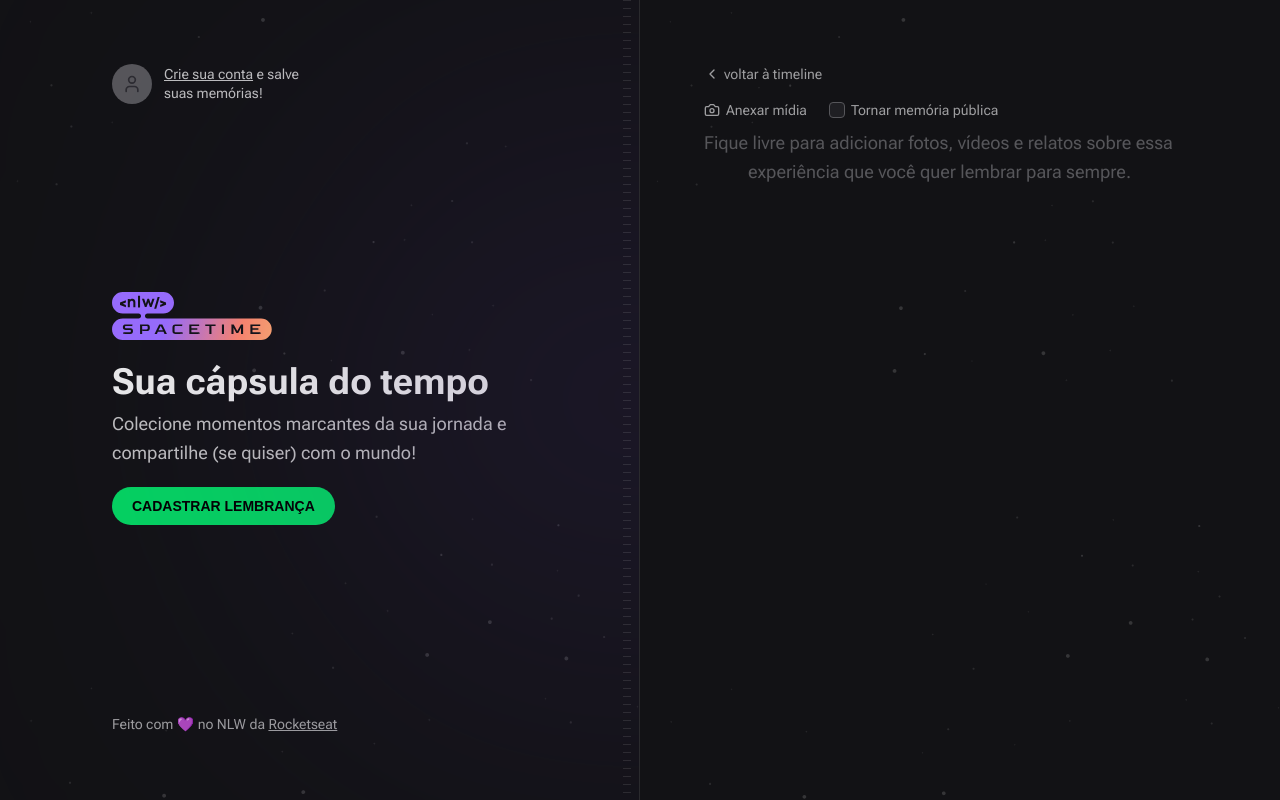
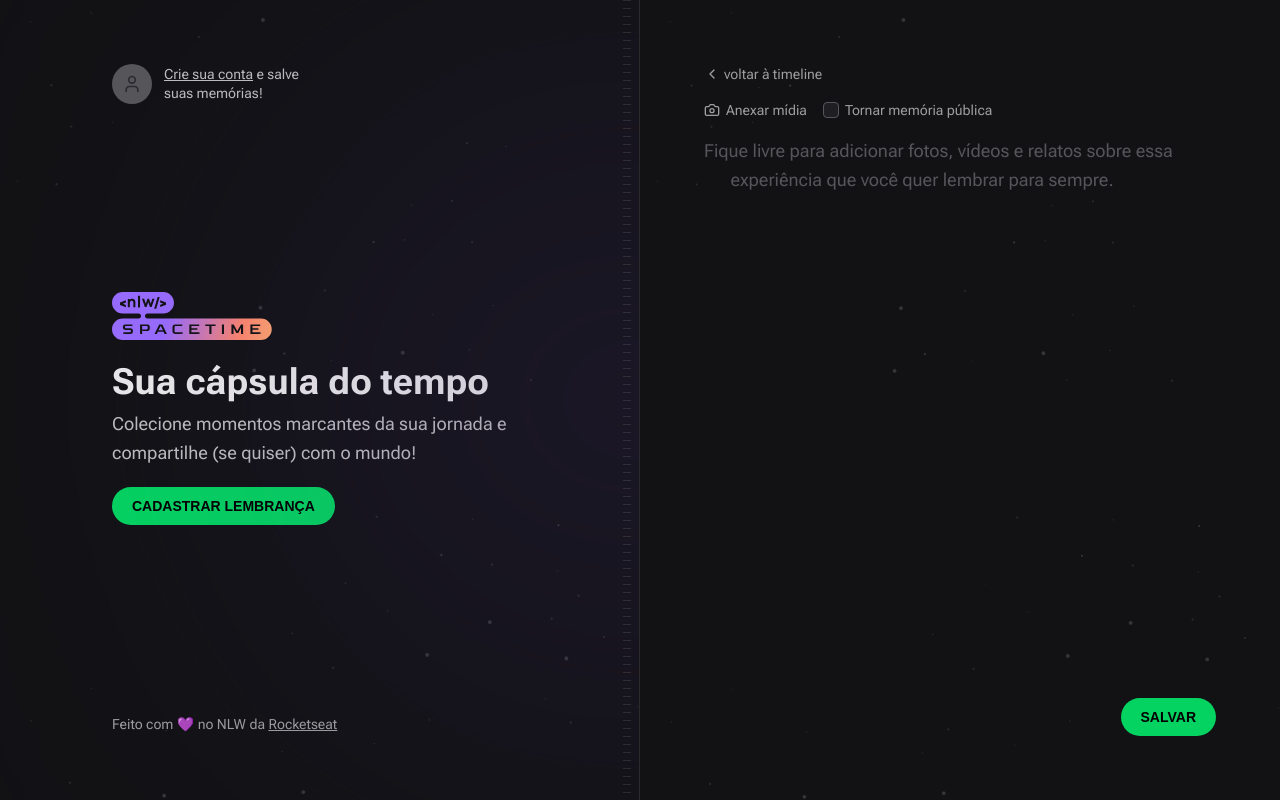
Before and after one commit to Alice7H/nlw-spacetime-web, a Next.js app: page /memories/new in a window 1280 px wide. Built offline with nearby package versions, Linux system fonts and the light colour scheme; no server answers; a web font is replaced by a local one.

Commit message:
add image preview and create new memory

```diff
--- a/package.json
+++ b/package.json
@@ -16,6 +16,7 @@
     "axios": "^1.4.0",
     "eslint": "8.40.0",
     "eslint-config-next": "13.4.2",
+    "js-cookie": "^3.0.5",
     "jwt-decode": "^3.1.2",
     "lucide-react": "^0.220.0",
     "next": "13.4.2",
@@ -28,6 +29,7 @@
   "devDependencies": {
     "@rocketseat/eslint-config": "^1.2.0",
     "@tailwindcss/forms": "^0.5.3",
+    "@types/js-cookie": "^3.0.3",
     "prettier-plugin-tailwindcss": "^0.3.0"
   }
 }
--- a/src/app/memories/new/page.tsx
+++ b/src/app/memories/new/page.tsx
@@ -1,4 +1,5 @@
-import { Camera, ChevronLeft } from 'lucide-react'
+import { NewMemoryForm } from '@/components/NewMemoryForm'
+import { ChevronLeft } from 'lucide-react'
 import Link from 'next/link'
 
 export default function NewMemory() {
@@ -12,40 +13,7 @@ export default function NewMemory() {
         voltar à timeline
       </Link>
 
-      <form className="flex flex-1 flex-col gap-2">
-        <div className="flex items-center gap-4">
-          <label
-            htmlFor="media"
-            className="flex cursor-pointer items-center gap-1.5 text-sm text-gray-200 hover:text-gray-100"
-          >
-            <Camera className="h-4 w-4" />
-            Anexar mídia
-            <input type="file" id="media" className="invisible h-0 w-0" />
-          </label>
-
-          <label
-            htmlFor="isPublic"
-            className="flex cursor-pointer items-center gap-1.5 text-sm text-gray-200 hover:text-gray-100"
-          >
-            <input
-              id="isPublic"
-              name="isPublic"
-              type="checkbox"
-              value="true"
-              className="h-4 w-4 cursor-pointer rounded border-gray-400 bg-gray-700 text-purple-400"
-            />
-            Tornar memória pública
-          </label>
-        </div>
-
-        <textarea
-          name="content"
-          spellCheck="false"
-          className="w-full flex-1 resize-none rounded border-0 bg-transparent p-0 text-lg leading-relaxed text-gray-100 placeholder:text-gray-400 focus:ring-0"
-          placeholder="Fique livre para adicionar fotos, vídeos e relatos sobre essa
-          experiência que você quer lembrar para sempre."
-        />
-      </form>
+      <NewMemoryForm />
     </div>
   )
 }
--- /dev/null
+++ b/src/components/MediaPicker.tsx
@@ -0,0 +1,35 @@
+'use client'
+import { ChangeEvent, useState } from 'react'
+
+export function MediaPicker() {
+  const [preview, setPreview] = useState<string | null>(null)
+
+  function onFileSelected(event: ChangeEvent<HTMLInputElement>) {
+    const { files } = event.target
+    if (!files) return
+
+    const previewURL = URL.createObjectURL(files[0])
+    setPreview(previewURL)
+  }
+
+  return (
+    <>
+      <input
+        onChange={onFileSelected}
+        type="file"
+        id="media"
+        name="coverURL"
+        accept="image/*"
+        className="invisible h-0 w-0"
+      />
+      {preview && (
+        // eslint-disable-next-line
+        <img
+          src={preview}
+          alt="Preview"
+          className="aspect-video w-full rounded-lg object-cover"
+        />
+      )}
+    </>
+  )
+}
--- /dev/null
+++ b/src/components/NewMemoryForm.tsx
@@ -0,0 +1,85 @@
+'use client'
+import { Camera } from 'lucide-react'
+import { MediaPicker } from './MediaPicker'
+import { FormEvent } from 'react'
+import { api } from '@/lib/api'
+import Cookie from 'js-cookie'
+import { useRouter } from 'next/navigation'
+
+export function NewMemoryForm() {
+  const router = useRouter()
+  async function handleCreateMemory(event: FormEvent<HTMLFormElement>) {
+    event.preventDefault()
+    const formData = new FormData(event.currentTarget)
+    const fileToUpload = formData.get('coverURL')
+    let coverUrl = ''
+
+    if (fileToUpload) {
+      const uploadFormData = new FormData()
+      uploadFormData.set('file', fileToUpload)
+      const uploadResponse = await api.post('/upload', uploadFormData)
+      coverUrl = uploadResponse.data.fileUrl
+    }
+
+    const token = Cookie.get('token')
+    await api.post(
+      '/memories',
+      {
+        coverUrl,
+        content: formData.get('content'),
+        isPublic: formData.get('isPublic'),
+      },
+      {
+        headers: {
+          Authorization: `Bearer ${token}`,
+        },
+      },
+    )
+
+    router.push('/')
+  }
+
+  return (
+    <form onSubmit={handleCreateMemory} className="flex flex-1 flex-col gap-2">
+      <div className="flex items-center gap-4">
+        <label
+          htmlFor="media"
+          className="flex cursor-pointer items-center gap-1.5 text-sm text-gray-200 hover:text-gray-100"
+        >
+          <Camera className="h-4 w-4" />
+          Anexar mídia
+        </label>
+
+        <label
+          htmlFor="isPublic"
+          className="flex cursor-pointer items-center gap-1.5 text-sm text-gray-200 hover:text-gray-100"
+        >
+          <input
+            id="isPublic"
+            name="isPublic"
+            type="checkbox"
+            value="true"
+            className="h-4 w-4 cursor-pointer rounded border-gray-400 bg-gray-700 text-purple-400"
+          />
+          Tornar memória pública
+        </label>
+      </div>
+
+      <MediaPicker />
+
+      <textarea
+        name="content"
+        spellCheck="false"
+        className="w-full flex-1 resize-none rounded border-0 bg-transparent p-0 text-lg leading-relaxed text-gray-100 placeholder:text-gray-400 focus:ring-0"
+        placeholder="Fique livre para adicionar fotos, vídeos e relatos sobre essa
+      experiência que você quer lembrar para sempre."
+      />
+      <button
+        className="self-end rounded-full bg-green-500 px-5 py-3 font-alt text-sm font-bold uppercase leading-none text-black hover:bg-green-600"
+        type="submit"
+      >
+        Salvar
+      </button>
+    </form>
+  )
+}
```
Also changed, not shown: 2 other files (tests, documents, lock files or other folders).
